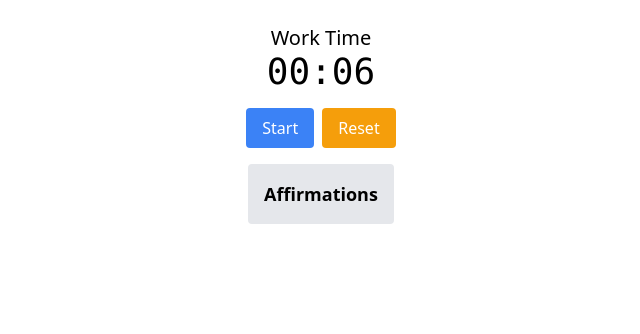
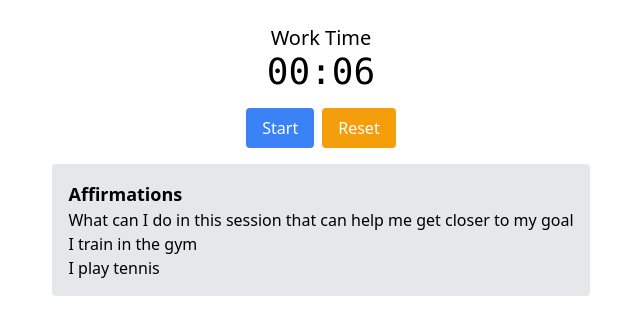
Before and after one commit to mrhonneynive/honeyknife-pomodoro, a React (Vite) app: page / in a window 1280 px wide. Shown: the top 334 px of the page, without its empty margins (319-959 px from the left). Built offline with nearby package versions, Linux system fonts and the light colour scheme.

Commit message:
Initialize start and stop time chimes

```diff
--- a/src/Timer.jsx
+++ b/src/Timer.jsx
@@ -1,10 +1,12 @@
-import { useState, useEffect } from "react";
+import { useState, useEffect, useRef } from "react";
 import BreakIdeas from "./BreakIdea";
 import Affirmations from "./Affirmations";
 
 const Timer = () => {
   const workDuration = 1 * 6;
   const breakDuration = 1 * 6;
+
+  const endAudio = useRef(new Audio("../public/deathChime.mp3"));
 
   const breakIdeas = {
     Physical: [
@@ -76,7 +78,9 @@ const Timer = () => {
   const [isRunning, setIsRunning] = useState(false);
   const [isWork, setIsWork] = useState(true);
   const [breakIdea, setBreakIdea] = useState("");
-  const [selectedAffirmations, setSelectedAffirmations] = useState([]);
+  const [selectedAffirmations, setSelectedAffirmations] = useState(
+    getRandomAffirmations()
+  );
 
   useEffect(() => {
     let timer;
@@ -100,6 +104,7 @@ const Timer = () => {
                 ideas[Math.floor(Math.random() * ideas.length)];
               setBreakIdea(`${randomCategory}: ${randomIdea}`);
 
+              endAudio.current.play();
               return breakDuration;
             } else {
               setIsWork(true);
@@ -108,6 +113,7 @@ const Timer = () => {
 
               setSelectedAffirmations(getRandomAffirmations());
 
+              endAudio.current.play();
               return workDuration;
             }
           }
@@ -156,13 +162,13 @@ const Timer = () => {
       </div>
       {/* buttons */}
 
-      {/* break ideas */}
+      {/* break ideas & affirmations*/}
       {!isWork ? (
         <BreakIdeas idea={breakIdea} />
       ) : (
         <Affirmations affirmations={selectedAffirmations} />
       )}
-      {/* break ideas */}
+      {/* break ideas & affirmations*/}
     </div>
   );
 };
```
Also changed, not shown: 2 other files (tests, documents, lock files or other folders).
